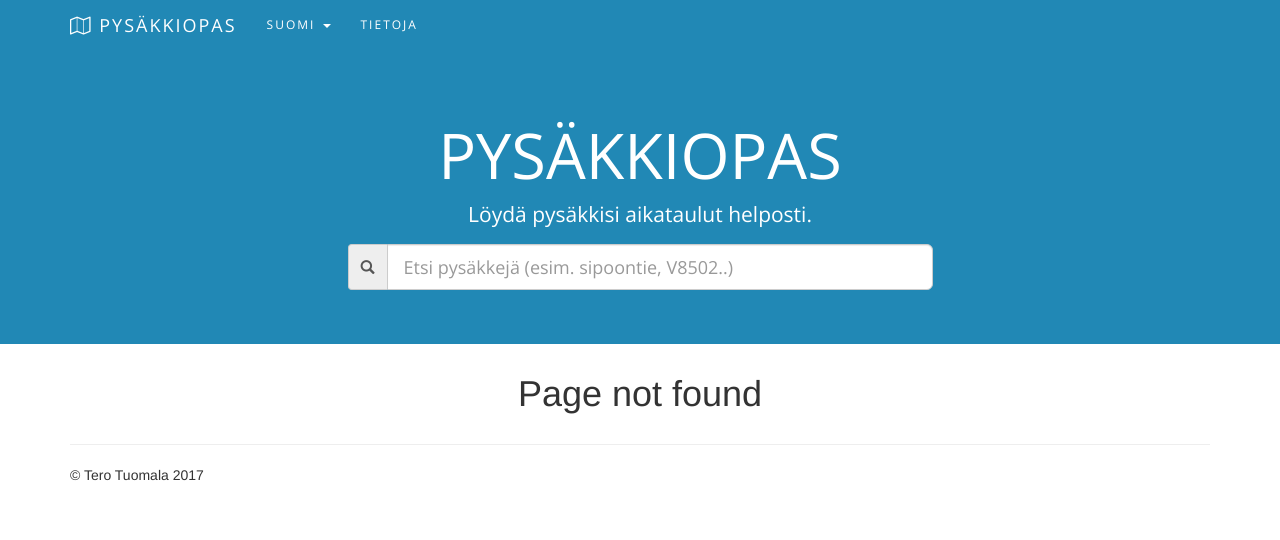
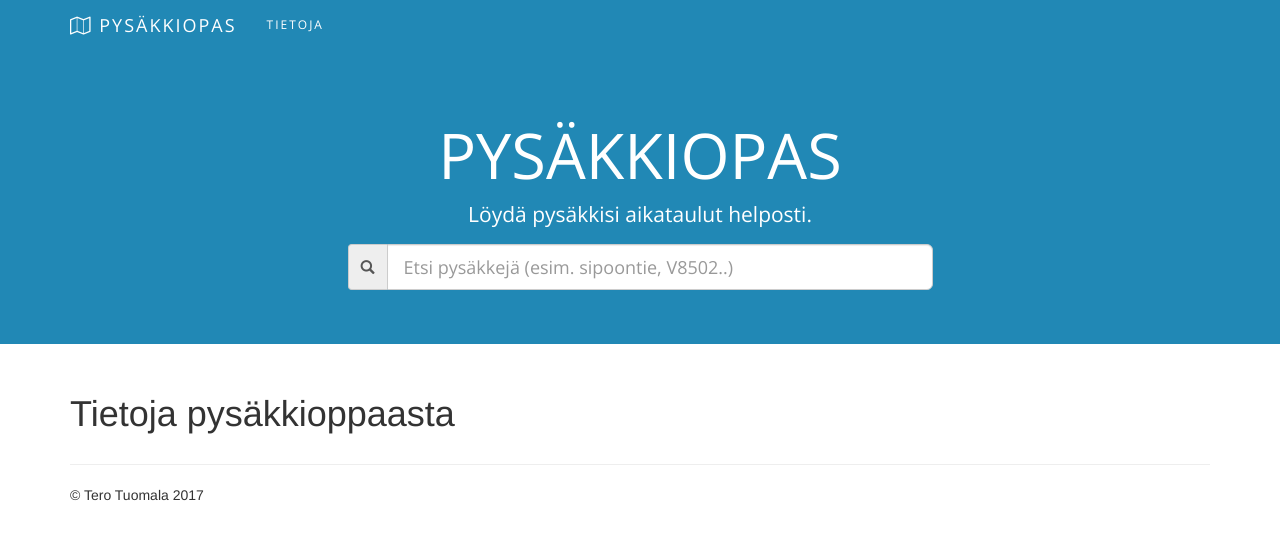
Before and after one commit to terotuomala/pysakkiopas, a React (Create React App) app: page /tietoja in a window 1280 px wide. Before the commit this address had no page. Shown: the top 540 px of the page. Built offline with nearby package versions, Linux system fonts and the light colour scheme.

Commit message:
Changed the link name

```diff
--- a/src/components/About.js
+++ b/src/components/About.js
@@ -5,7 +5,7 @@ class About extends Component {
   render() {
     return (
       <Grid>
-        <h1>About</h1>
+        <h1>Tietoja pysäkkioppaasta</h1>
       </Grid>
     )
   }
--- a/src/components/App.js
+++ b/src/components/App.js
@@ -14,7 +14,7 @@ class App extends Component {
           <Header />
           <Switch>
             <Route exact path="/" component={Home} />
-            <Route path="/about" component={About} />
+            <Route path="/tietoja" component={About} />
             <Route render={function () {
               return <h1 className="not-found">Page not found</h1>
             }} />
--- a/src/components/Header.js
+++ b/src/components/Header.js
@@ -15,10 +15,10 @@ class Header extends Component {
         </Navbar.Header>
         <Navbar.Collapse>
           <Nav>
-            <NavDropdown eventKey={1} title="Suomi">
+            {/* <NavDropdown eventKey={1} title="Suomi">
               <MenuItem eventKey={1.1}>English</MenuItem>
-            </NavDropdown>
-            <NavItem eventKey={2}><NavLink to="/about">Tietoja</NavLink></NavItem>
+            </NavDropdown> */}
+            <NavItem eventKey={2}><NavLink to="/tietoja">Tietoja</NavLink></NavItem>
           </Nav>
         </Navbar.Collapse>
       </Navbar>
```
